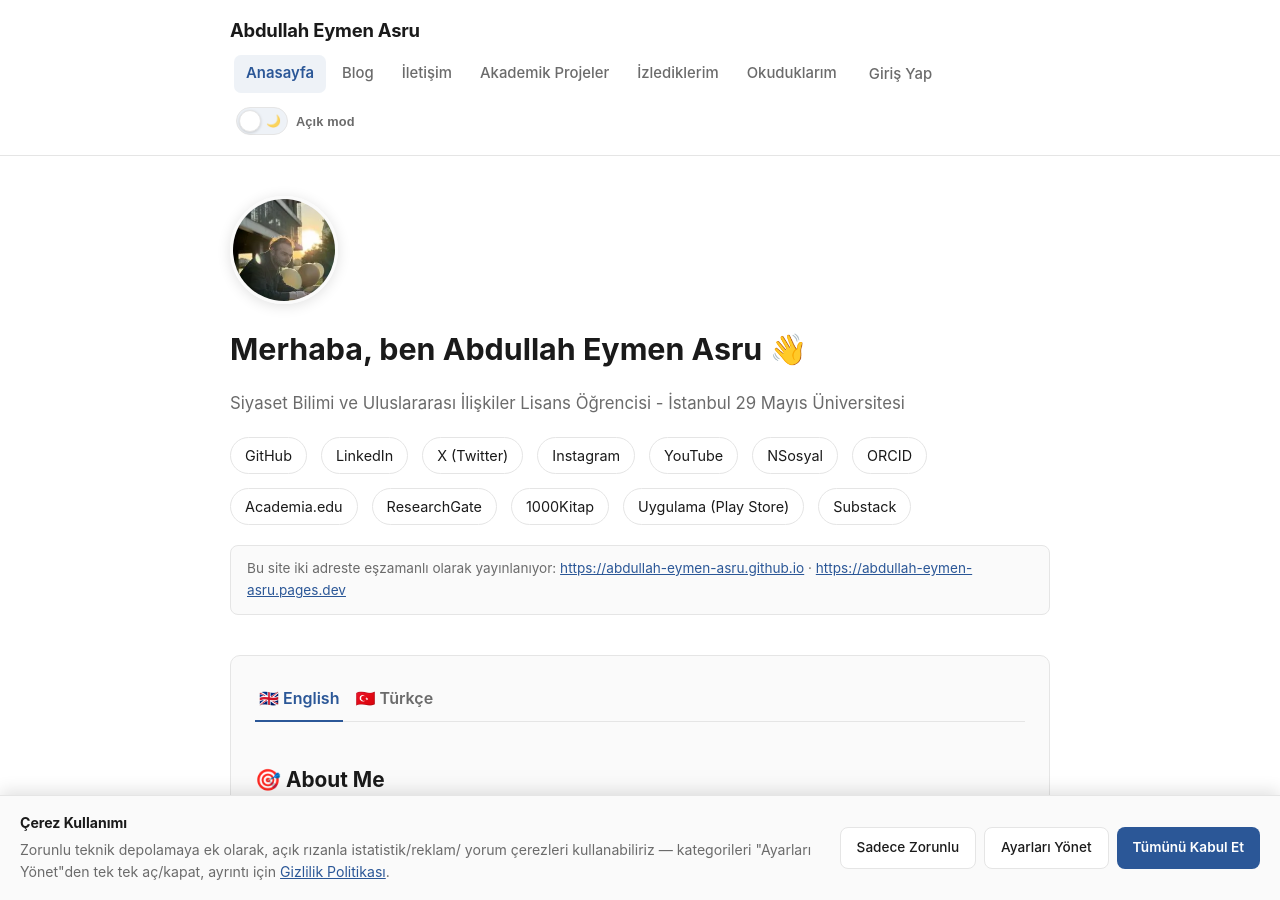
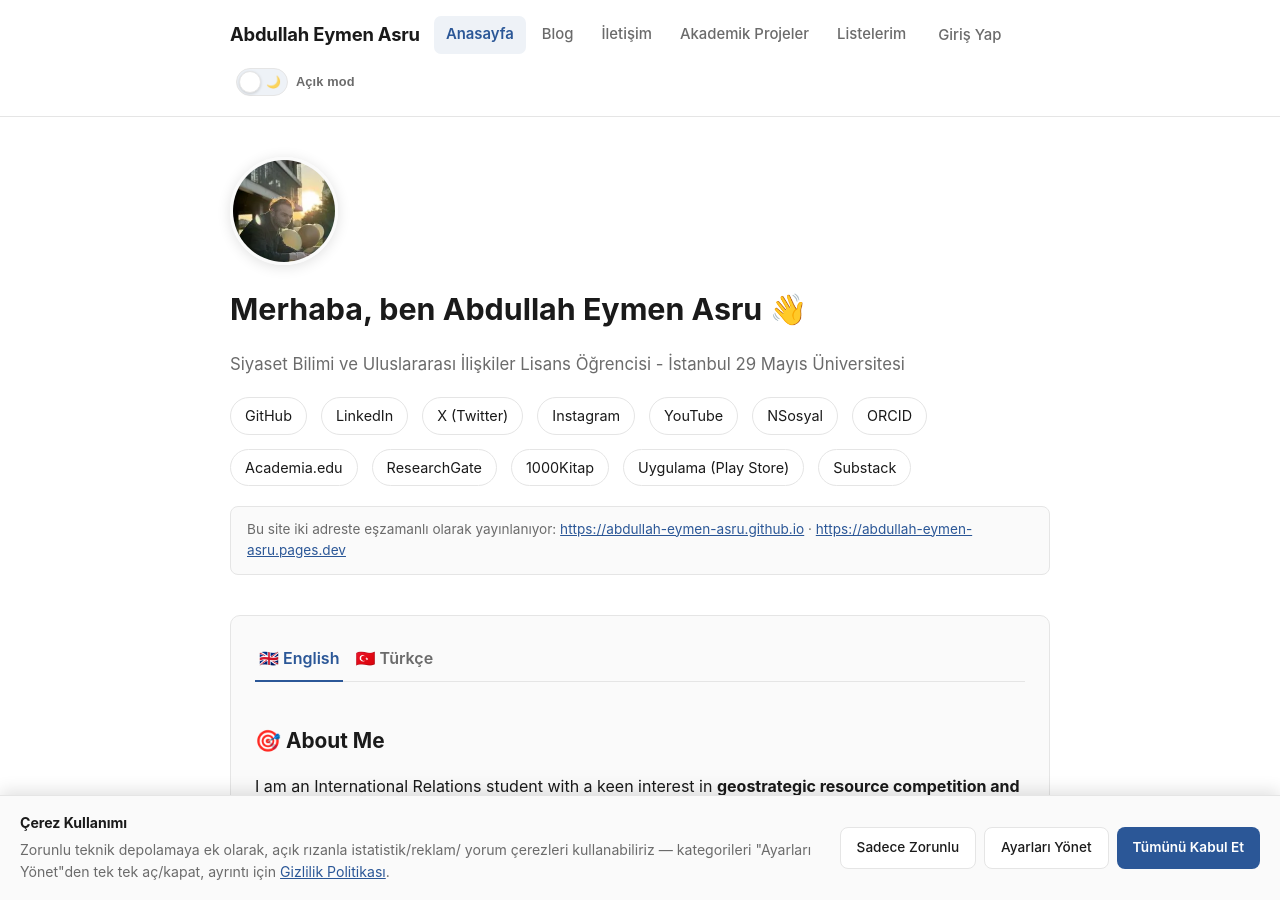
Before and after one commit to abdullah-eymen-asru/abdullah-eymen-asru.github.io, a Jekyll site: the page built from index.md, in a window 1280 px wide and 900 px high. Built offline with Jekyll 4.4.1, drawn with Linux system fonts in a browser that asks for light colours.

Commit message:
Consolidate links for 'İzlediklerim' and 'Okuduklarım'

```diff
--- a/_layouts/default.html
+++ b/_layouts/default.html
@@ -494,8 +494,7 @@
           <a href="{{ '/icerik/blog.html' | relative_url }}" {% if page.url contains 'blog' %}class="active"{% endif %}>Blog</a>
           <a href="{{ '/kurumsal/iletisim.html' | relative_url }}" {% if page.url contains 'iletisim' %}class="active"{% endif %}>İletişim</a>
           <a href="{{ '/icerik/akademik-projeler.html' | relative_url }}" {% if page.url contains 'akademik-projeler' or page.url contains '/projects/' %}class="active"{% endif %}>Akademik Projeler</a>
-          <a href="{{ '/icerik/izlediklerim.html' | relative_url }}" {% if page.url contains 'izlediklerim' %}class="active"{% endif %}>İzlediklerim</a>
-          <a href="{{ '/icerik/okuduklarim.html' | relative_url }}" {% if page.url contains 'okuduklarim' %}class="active"{% endif %}>Okuduklarım</a>
+          <a href="{{ '/icerik/izlediklerim.html' | relative_url }}" {% if page.url contains 'izlediklerim' or page.url contains 'okuduklarim' %}class="active"{% endif %}>Listelerim</a>
         </div>
         <!--
           HESAP MENÜSÜ: Eskiden burada her zaman ayrı ayrı görünen sabit
```
